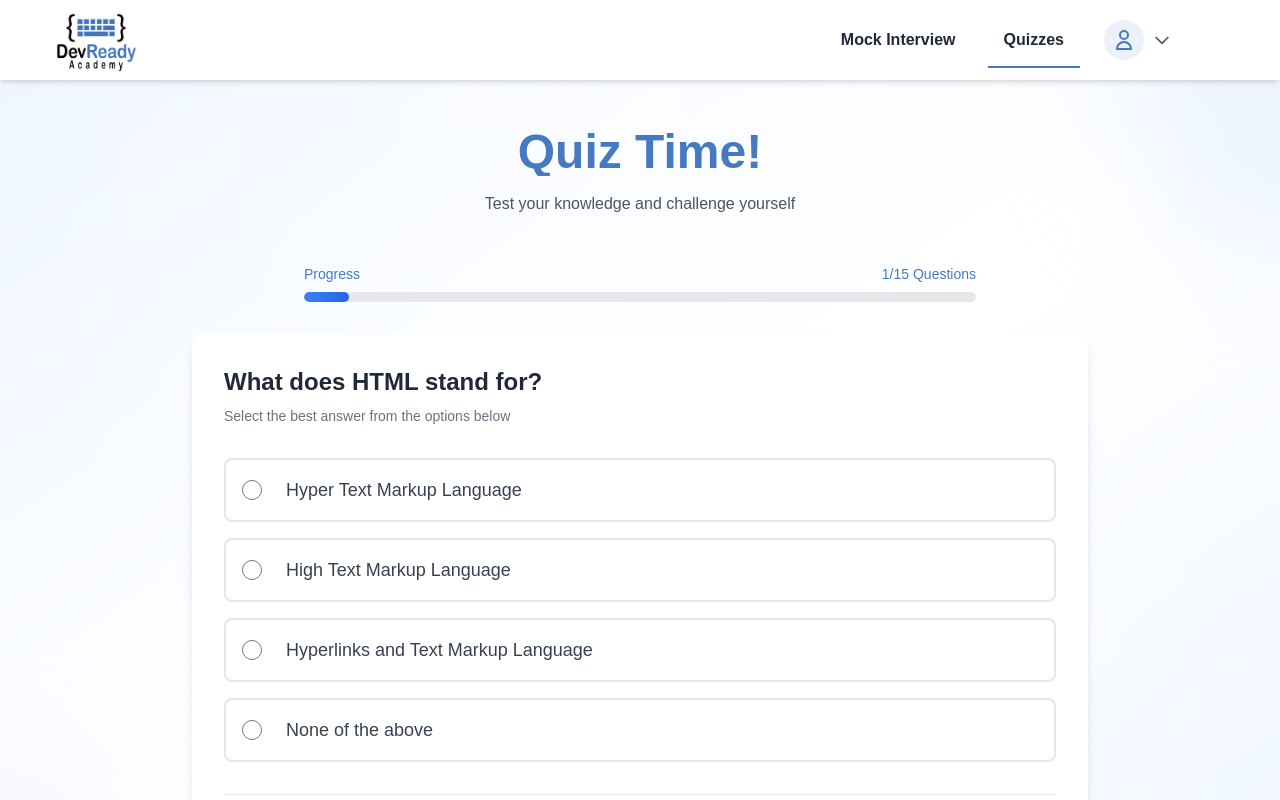
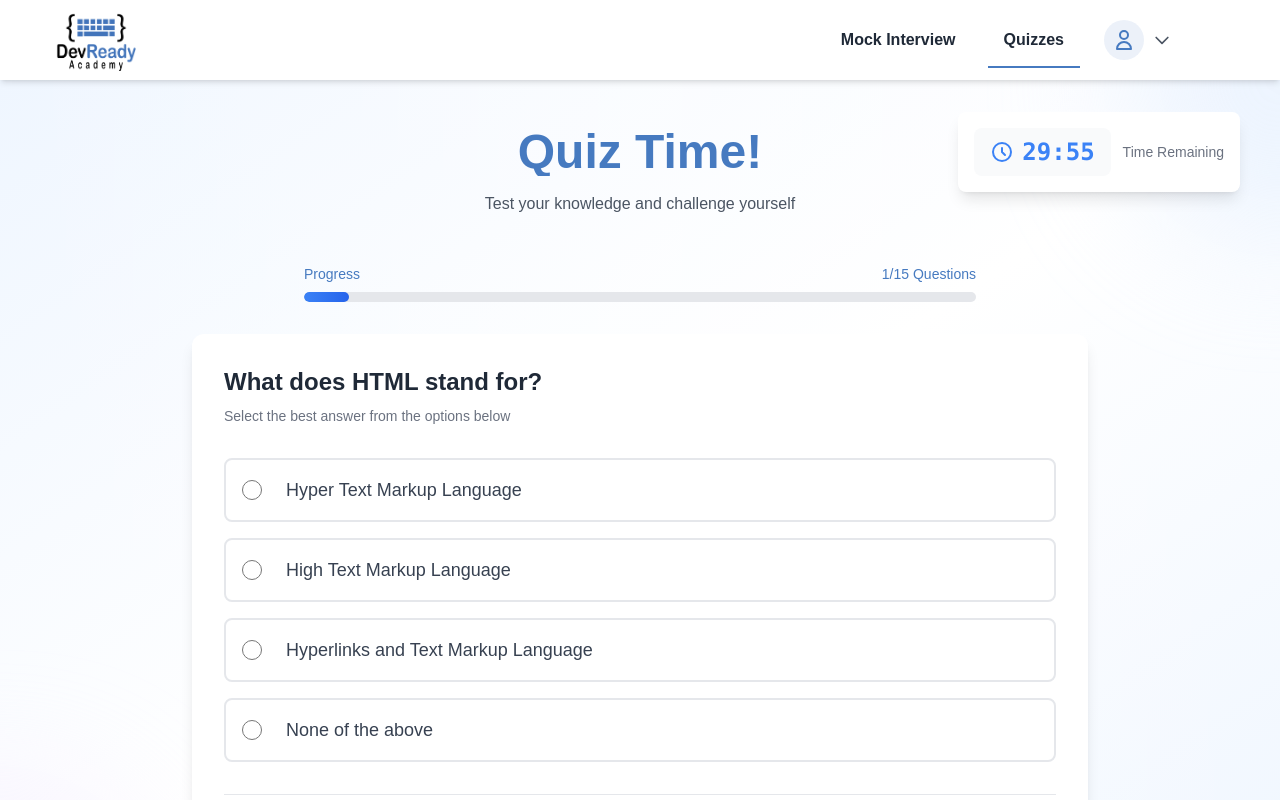
Before and after one commit to LAVIRASTOGI/devCookieTest, a Next.js app: page /quizzes/1/1 in a window 1280 px wide. Shown: the top 800 px of the page. Built offline with nearby package versions, Linux system fonts and the light colour scheme; no server answers.

Commit message:
timer and quiz

```diff
--- a/app/(home)/quizzes/[topic]/[quizId]/page.js
+++ b/app/(home)/quizzes/[topic]/[quizId]/page.js
@@ -1,15 +1,25 @@
 "use client";
-import QuestionPage from "@/components/quiz/quizQuestion/QuestionPage";
+
 import { questions } from "@/lib/questions";
+import dynamic from "next/dynamic";
 
 import { useParams } from "next/navigation";
+import LoadingQuiz from "../../loadingQuiz";
+
+const QuestionPage = dynamic(
+  () => import("@/components/quiz/quizQuestion/QuestionPage"),
+  {
+    loading: () => <LoadingQuiz />,
+  }
+);
 
 function QuizPage() {
   const params = useParams();
   const topic = params?.quizId;
+  const durationQuiz = "30";
   return (
     <div className="mt-20">
-      <QuestionPage questions={questions} />
+      <QuestionPage questions={questions} durationQuiz={durationQuiz} />
     </div>
   );
 }
--- a/components/quiz/quizQuestion/QuestionPage.jsx
+++ b/components/quiz/quizQuestion/QuestionPage.jsx
@@ -2,36 +2,28 @@
 import { useState } from "react";
 import QuestionCard from "./QuestionCard";
 import ScoreCard from "./ScoreCard";
+import ProgressBar from "@/components/uiComponents/progress-bar";
+import Timer from "./Timer";
 
 // Enhanced ProgressBar component
-function ProgressBar({ current, total }) {
-  const progressValue = (current / total) * 100;
 
-  return (
-    <div className="w-full max-w-2xl mx-auto mb-8">
-      <div className="flex justify-between mb-2">
-        <span className="text-sm font-medium text-primary">Progress</span>
-        <span className="text-sm font-medium text-primary">
-          {current}/{total} Questions
-        </span>
-      </div>
-      <div className="h-2.5 bg-gray-200 rounded-full overflow-hidden">
-        <div
-          className="h-full bg-gradient-to-r from-blue-500 to-blue-600 transition-all duration-500 ease-out rounded-full"
-          style={{ width: `${progressValue}%` }}
-        />
-      </div>
-    </div>
-  );
-}
-
-function QuestionPage({ questions }) {
+function QuestionPage({ questions, durationQuiz }) {
   const [quizState, setQuizState] = useState({
     currentQuestionIndex: 0,
     score: 0,
     answers: new Array(questions.length).fill(""),
     isComplete: false,
+    timeExpired: false,
   });
+
+  const handleTimeUp = () => {
+    const score = questions.reduce((acc, question, index) => {
+      return (
+        acc + (quizState.answers[index] === question.correctAnswer ? 1 : 0)
+      );
+    }, 0);
+    setQuizState({ ...quizState, score, isComplete: true, timeExpired: true });
+  };
 
   const handleNext = () => {
     if (quizState.currentQuestionIndex === questions.length - 1) {
@@ -68,12 +60,16 @@ function QuestionPage({ questions }) {
       score: 0,
       answers: new Array(questions.length).fill(""),
       isComplete: false,
+      timeExpired: false,
     });
   };
 
   return (
     <div className="min-h-screen relative bg-gradient-to-br from-blue-50 via-white to-blue-50">
-      {/* Decorative background elements */}
+      {!quizState.isComplete && (
+        <Timer duration={durationQuiz} onTimeUp={handleTimeUp} />
+      )}
+
       <div className="absolute inset-0 overflow-hidden pointer-events-none">
         <div className="absolute -top-40 -right-40 w-80 h-80 bg-blue-100 rounded-full opacity-50 blur-3xl" />
         <div className="absolute -bottom-40 -left-40 w-80 h-80 bg-purple-100 rounded-full opacity-50 blur-3xl" />
@@ -82,10 +78,9 @@ function QuestionPage({ questions }) {
         </div>
       </div>
 
-      {/* Main content */}
       <div className="relative z-10 container mx-auto px-4 py-12">
         <div className="max-w-4xl mx-auto">
-          <div className="text-center mb-12">
+          <div className="text-center mb-12 mt-16 md:mt-0">
             <h1 className="text-5xl font-bold bg-primary bg-clip-text text-transparent">
               Quiz Time!
             </h1>
@@ -119,6 +114,7 @@ function QuestionPage({ questions }) {
                 score={quizState.score}
                 total={questions.length}
                 onRestart={handleRestart}
+                timeExpired={quizState.timeExpired}
               />
             </div>
           )}
--- a/components/quiz/quizQuestion/ScoreCard.jsx
+++ b/components/quiz/quizQuestion/ScoreCard.jsx
@@ -1,10 +1,15 @@
 import Button from "@/components/uiComponents/Button";
 
-function ScoreCard({ score, total, onRestart }) {
+function ScoreCard({ score, total, onRestart, timeExpired }) {
   const percentage = (score / total) * 100;
 
   return (
     <div className="bg-white rounded-xl shadow-lg p-8 text-center">
+      {timeExpired && (
+        <div className="mb-4 text-red-500 font-medium">
+          Time's up! Quiz automatically submitted.
+        </div>
+      )}
       <div className="mb-8">
         <h2 className="text-3xl font-bold text-gray-800 mb-4">
           Quiz Complete!
--- /dev/null
+++ b/components/quiz/quizQuestion/Timer.jsx
@@ -0,0 +1,60 @@
+// components/quiz/Timer.jsx
+import { useEffect, useState } from "react";
+
+const Timer = ({ duration, onTimeUp }) => {
+  const [timeLeft, setTimeLeft] = useState(duration * 60);
+
+  useEffect(() => {
+    if (timeLeft <= 0) {
+      onTimeUp();
+      return;
+    }
+
+    const timer = setInterval(() => {
+      setTimeLeft((prev) => prev - 1);
+    }, 1000);
+
+    return () => clearInterval(timer);
+  }, [timeLeft, onTimeUp]);
+
+  const minutes = Math.floor(timeLeft / 60);
+  const seconds = timeLeft % 60;
+
+  return (
+    <div className="fixed right-1/2 transform translate-x-1/2 top-24 md:top-28 md:right-10 md:transform-none bg-white rounded-lg shadow-lg p-4 z-50">
+      <div className="flex items-center space-x-3">
+        <div className="flex items-center justify-center bg-gray-50 rounded-lg px-4 py-2">
+          <svg
+            xmlns="http://www.w3.org/2000/svg"
+            className={`h-6 w-6 ${
+              timeLeft <= 60 ? "text-red-500" : "text-blue-500"
+            }`}
+            fill="none"
+            viewBox="0 0 24 24"
+            stroke="currentColor"
+          >
+            <path
+              strokeLinecap="round"
+              strokeLinejoin="round"
+              strokeWidth={2}
+              d="M12 8v4l3 3m6-3a9 9 0 11-18 0 9 9 0 0118 0z"
+            />
+          </svg>
+          <span
+            className={`font-mono text-2xl font-bold ml-2 ${
+              timeLeft <= 60 ? "text-red-500" : "text-blue-500"
+            }`}
+          >
+            {String(minutes).padStart(2, "0")}:
+            {String(seconds).padStart(2, "0")}
+          </span>
+        </div>
+        <div className="hidden lg:block text-sm text-gray-500">
+          Time Remaining
+        </div>
+      </div>
+    </div>
+  );
+};
+
+export default Timer;
--- a/components/uiComponents/progress-bar.jsx
+++ b/components/uiComponents/progress-bar.jsx
@@ -1,16 +1,22 @@
-export function ProgressBar({ current, total }) {
+function ProgressBar({ current, total }) {
   const progressValue = (current / total) * 100;
 
   return (
-    <div className="w-full max-w-md mx-auto mb-8 flex flex-col items-center">
-      <progress
-        className="progress progress-white w-56"
-        value={progressValue}
-        max="100"
-      ></progress>
-      <p className="text-sm text-muted-foreground mt-2 text-center">
-        Question {current} of {total}
-      </p>
+    <div className="w-full max-w-2xl mx-auto mb-8">
+      <div className="flex justify-between mb-2">
+        <span className="text-sm font-medium text-primary">Progress</span>
+        <span className="text-sm font-medium text-primary">
+          {current}/{total} Questions
+        </span>
+      </div>
+      <div className="h-2.5 bg-gray-200 rounded-full overflow-hidden">
+        <div
+          className="h-full bg-gradient-to-r from-blue-500 to-blue-600 transition-all duration-500 ease-out rounded-full"
+          style={{ width: `${progressValue}%` }}
+        />
+      </div>
     </div>
   );
 }
+
+export default ProgressBar;
```
Also changed, not shown: lib/userQuizEvaluation.js (added).
